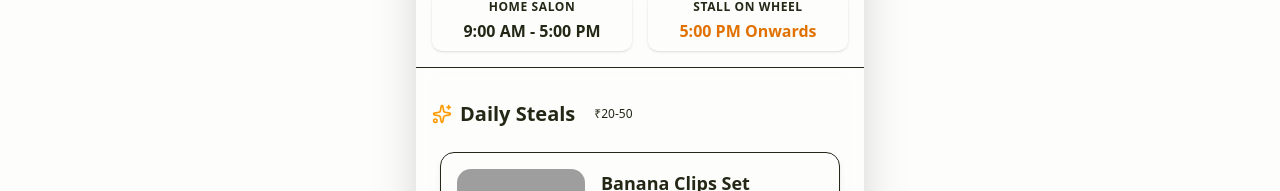
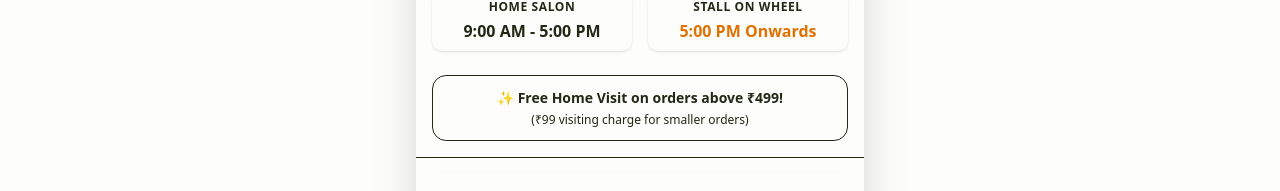
Before and after one commit to kind-world-ai/glowonwheel, a React (Vite) app: page / in a window 1280 px wide. Shown: the part 410-601 px from the top of the page. Built offline with nearby package versions, Linux system fonts and the light colour scheme; grey boxes are pictures that could not be loaded.

Commit message:
Implement Visiting Charge Policy

```diff
--- a/src/components/Layout.tsx
+++ b/src/components/Layout.tsx
@@ -15,13 +15,17 @@ export function Layout({ cart, addToCart }: LayoutProps) {
         return sum + (product ? product.price * item.qty : 0);
     }, 0);
 
+    const visitCharge = totalAmount >= 499 ? 0 : 99;
+    const finalTotal = totalAmount + visitCharge;
+
     const handleCheckout = () => {
         const itemsList = cart.map(item => {
             const product = products.find(p => p.id === item.id);
             return `${product?.name} x${item.qty}`;
         }).join('%0A');
 
-        const message = `Hi! I want to reserve:%0A${itemsList}%0ATotal: ₹${totalAmount}`;
+        const chargeText = visitCharge === 0 ? "FREE" : `₹${visitCharge}`;
+        const message = `Hi! I want to reserve:%0A${itemsList}%0A----------------%0ASubtotal: ₹${totalAmount}%0AVisit Charge: ${chargeText}%0A----------------%0ATotal: ₹${finalTotal}`;
         window.open(`https://wa.me/918437085459?text=${message}`, '_blank');
     };
 
@@ -32,7 +36,8 @@ export function Layout({ cart, addToCart }: LayoutProps) {
             <Outlet context={{ addToCart }} />
             <WhatsAppButton
                 cartCount={cart.reduce((a, b) => a + b.qty, 0)}
-                totalAmount={totalAmount}
+                totalAmount={finalTotal}
+                visitCharge={visitCharge}
                 onCheckout={handleCheckout}
             />
             <BottomNav />
--- a/src/components/WhatsAppButton.tsx
+++ b/src/components/WhatsAppButton.tsx
@@ -4,10 +4,11 @@ import { motion, AnimatePresence } from 'framer-motion';
 interface WhatsAppButtonProps {
     cartCount: number;
     totalAmount: number;
+    visitCharge: number;
     onCheckout: () => void;
 }
 
-export function WhatsAppButton({ cartCount, totalAmount, onCheckout }: WhatsAppButtonProps) {
+export function WhatsAppButton({ cartCount, totalAmount, visitCharge, onCheckout }: WhatsAppButtonProps) {
     return (
         <AnimatePresence>
             {cartCount > 0 && (
@@ -29,7 +30,9 @@ export function WhatsAppButton({ cartCount, totalAmount, onCheckout }: WhatsAppB
                                 {cartCount}
                             </motion.div>
                             <div className="flex flex-col">
-                                <span className="text-xs text-slate-400">Total</span>
+                                <span className="text-xs text-slate-400">
+                                    {visitCharge === 0 ? "Free Visit" : "+₹99 Visit Charge"}
+                                </span>
                                 <span className="font-bold text-lg text-white">₹{totalAmount}</span>
                             </div>
                         </div>
--- a/src/pages/HomePage.tsx
+++ b/src/pages/HomePage.tsx
@@ -62,7 +62,11 @@ export function HomePage() {
     };
 
     const handleBookService = (serviceName: string) => {
-        const message = `Hi! I want to book an appointment for: ${serviceName}`;
+        const service = services.find(s => s.name === serviceName);
+        const price = service ? service.price : 0;
+        const visitNote = price < 499 ? "%0A(Note: +₹99 Visiting Charge for orders < ₹499)" : "%0A(Free Visiting Charge applied!)";
+
+        const message = `Hi! I want to book the service: ${serviceName}${visitNote}`;
         window.open(`https://wa.me/918437085459?text=${message}`, '_blank');
     };
 
@@ -123,6 +127,21 @@ export function HomePage() {
                         <p className="font-bold text-amber-600">5:00 PM Onwards</p>
                     </div>
                 </div>
+
+                {/* Free Visit Banner */}
+                <motion.div
+                    initial={{ opacity: 0, scale: 0.9 }}
+                    animate={{ opacity: 1, scale: 1 }}
+                    transition={{ delay: 0.4 }}
+                    className="mt-6 bg-gradient-to-r from-primary/20 to-secondary/20 p-3 rounded-xl border border-primary/20 text-center"
+                >
+                    <p className="text-sm font-bold text-primary">
+                        ✨ Free Home Visit on orders above ₹499!
+                    </p>
+                    <p className="text-xs text-muted-foreground mt-1">
+                        (₹99 visiting charge for smaller orders)
+                    </p>
+                </motion.div>
             </div>
 
             {/* Daily Steals - Product Slider */}
```
